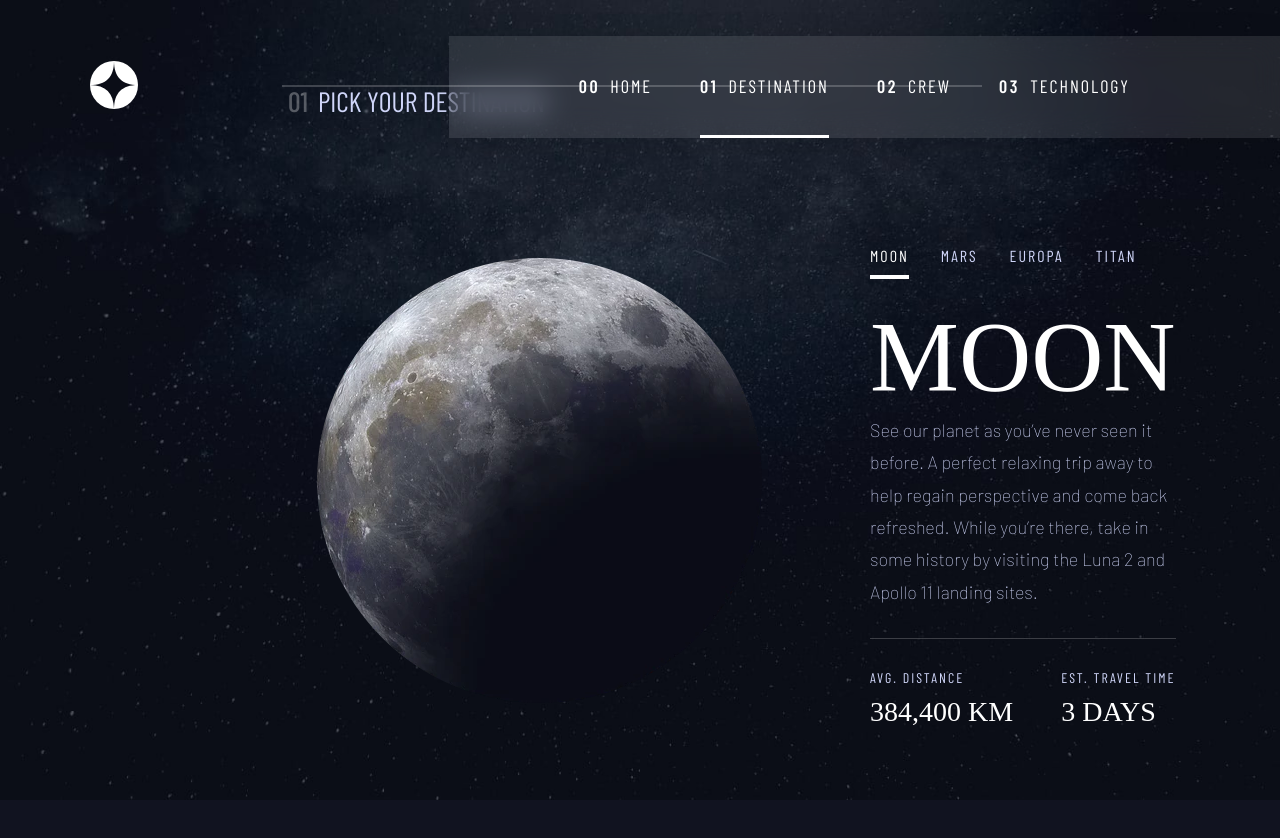
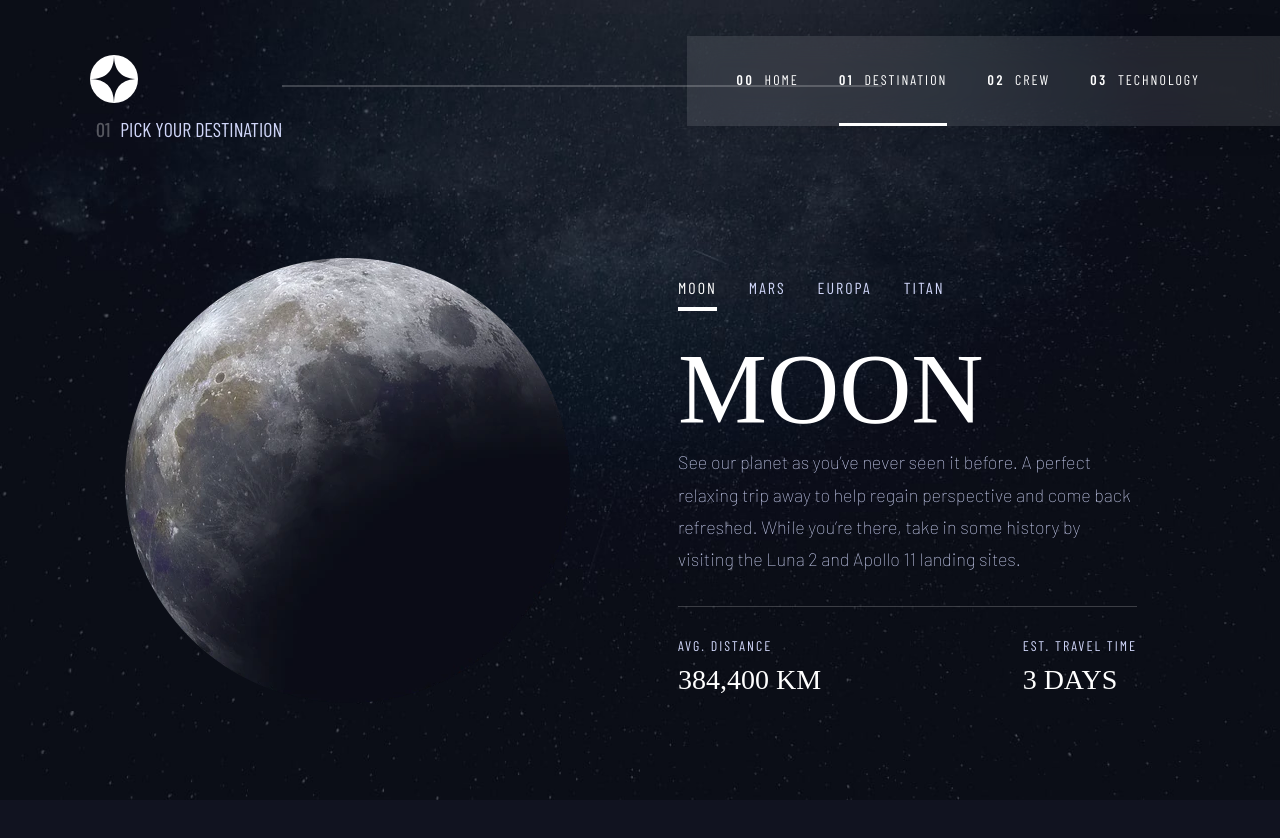
Before and after one commit to theblaisecode/Space-Exploration, a React (Vite) app: page /destination in a window 1280 px wide. Shown: the top 838 px of the page. Built offline with nearby package versions, Linux system fonts and the light colour scheme; a web font is replaced by a local one.

Commit message:
first commit

```diff
--- a/src/data.ts
+++ b/src/data.ts
@@ -68,7 +68,7 @@ export const destination: {
     imgAlt: "mars",
     heading: "mars",
     tabContent:
-      "Don’t forget to pack your hiking boots. You’ll need them to tackle Olympus Mons, the tallest planetary mountain in our solar system. It’s two and a half times the size of Everest!",
+      "Don’t forget to pack your hiking boots. You’ll need them to tackle Olympus Mons, the tallest planetary mountain in our solar system. It’s two and a half times the size of Everest! Let's go!",
     distance: "225 MIL. km",
     travelTime: "9 months",
   },
--- a/src/style.css
+++ b/src/style.css
@@ -190,10 +190,11 @@ a {
     font-size: 2rem;
     margin-top: 8rem;
     margin-bottom: 3rem;
+    text-align: center;
   }
 }
 
-@media (min-width: 951px) and (max-width: 1200px) {
+@media (min-width: 951px) and (max-width: 1440px) {
   .container {
     width: 80%;
   }
@@ -202,7 +203,27 @@ a {
     width: 85%;
   }
 
+  nav {
+    gap: 4rem;
+    padding: 0 8rem 0 5rem;
+  }
+
+  nav a {
+    font-size: 1.4rem;
+    padding: 3.5rem 0;
+  }
+
   .pageTitle {
     font-size: 2rem;
   }
 }
+
+@media (min-width: 1441px) and (max-width: 1628px) {
+  .container {
+    width: 80%;
+  }
+
+  .container2 {
+    width: 85%;
+  }
+}
--- a/src/styles/DestinationWrapper.tsx
+++ b/src/styles/DestinationWrapper.tsx
@@ -17,6 +17,12 @@ const DestinationWrapper = styled.section`
     justify-content: space-between;
     align-items: flex-start;
   }
+
+  @media screen and (max-width: 550px), screen and (max-height: 550px) {
+    .destinationContent {
+      align-items: center;
+    }
+  }
 `;
 
 export default DestinationWrapper;
--- a/src/styles/HeaderWrapper.tsx
+++ b/src/styles/HeaderWrapper.tsx
@@ -15,7 +15,7 @@ const HeaderWrapper = styled.header`
     position: absolute;
     top: 6.5rem;
     left: 22%;
-    width: 70rem;
+    width: 60rem;
     height: 0.2rem;
     background: rgba(255, 255, 255, 0.2);
     z-index: 20;
@@ -63,6 +63,12 @@ const HeaderWrapper = styled.header`
       display: none;
     }
   }
+
+  @media (min-width: 1441px) and (max-width: 1628px) {
+    .navLine {
+      display: none;
+    }
+  }
 `;
 
 export default HeaderWrapper;
```
